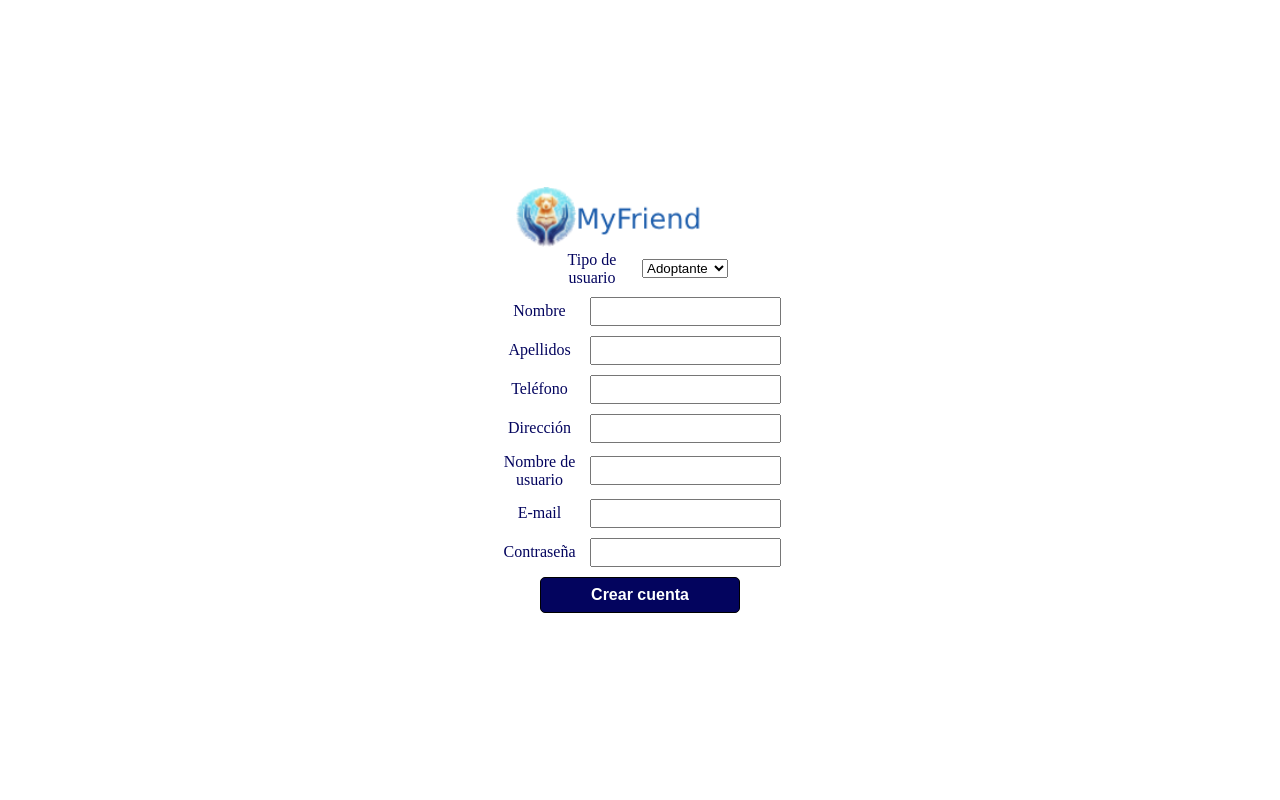
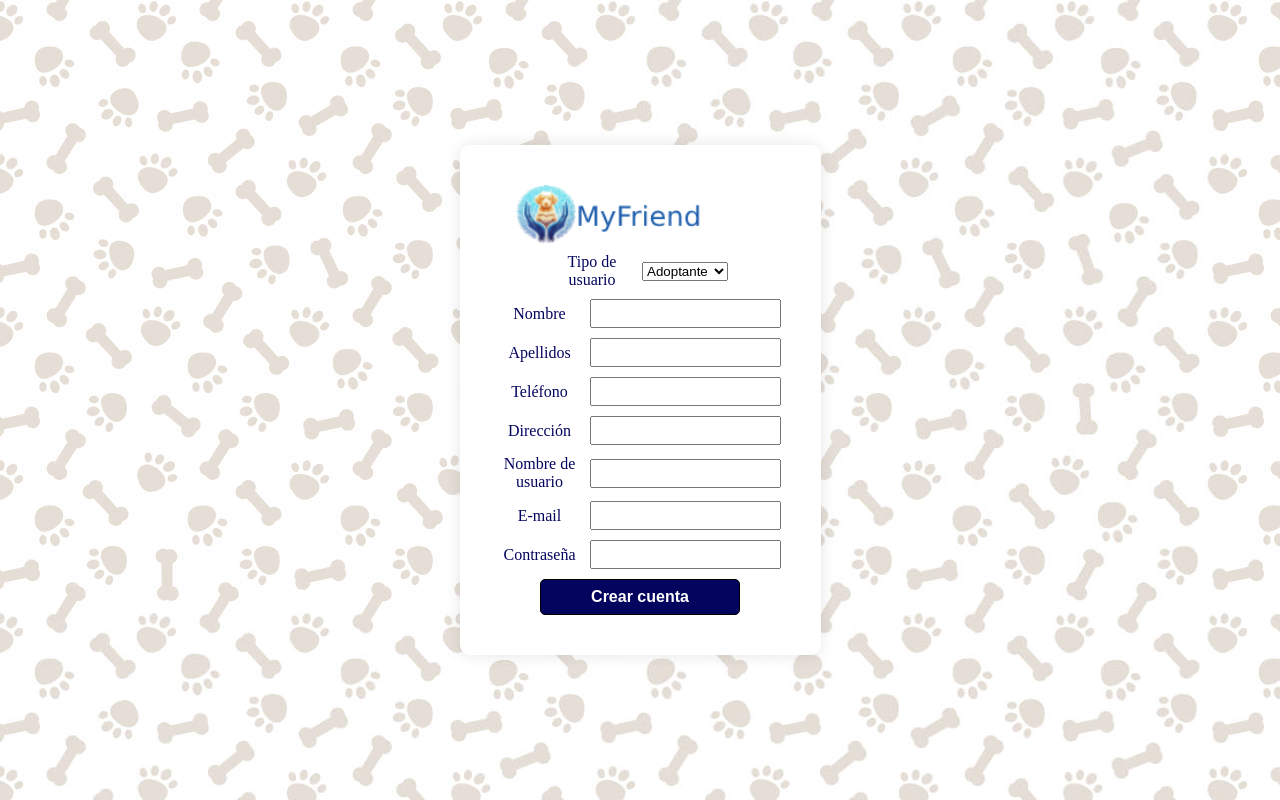
Before and after one commit to PhantomBlack219/sw-project-team4, a Django app: page /accounts/login/selectcreateaccounttype/createuserform/ in a window 1280 px wide. Run offline with Django 3.2, Linux system fonts and the light colour scheme.

Commit message:
update createUserForm.css

```diff
--- a/MyFriendToby/veterinaria/static/css/CreateUserForm.css
+++ b/MyFriendToby/veterinaria/static/css/CreateUserForm.css
@@ -5,9 +5,18 @@
 }
 html{
   font-size: 62.5%;
+  background-image: url('../img/login/fondo-formularios.jpg');
+  background-repeat: repeat;
+  justify-content: center;
+  align-items: center;
+  display: flex;
+  min-height: 100vh;
 }
+
+
 .create-account--logo-container {
   cursor: pointer;
+  margin-bottom: 5px;
 }
 
 .create-account--logo-container > img{
@@ -20,7 +29,14 @@ html{
   font-size: 1.6rem;
   justify-content: center;
   align-items: center;
-  min-height: 100vh;
+  margin: auto;
+  max-width: 600px;
+  max-height: 80vh; /* Establecer la altura máxima en el 80% de la altura de la ventana */
+  overflow-y: auto; /* Agregar desplazamiento vertical si el contenido excede la altura */
+  background-color: white;
+  padding: 40px;
+  border-radius: 10px;
+  box-shadow: 0 0 15px rgba(0, 0, 0, 0.1);
 }
 
 .create-account-form {
@@ -59,6 +75,11 @@ html{
   border-radius: 5px;
   border: 1px solid #000000;
   cursor: pointer;
+  transition: color 0.2s;
+}
+
+.create-account-btn:hover {
+  color: #B8860B;  /* Cambio de color al pasar el mouse por encima */
 }
 
 .veracity-information {
@@ -102,4 +123,6 @@ html{
   .veracity-information > p {
     font-size: 1.6rem;
   }
+
+
 }
```
